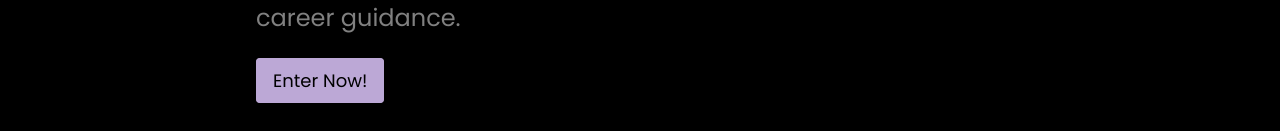
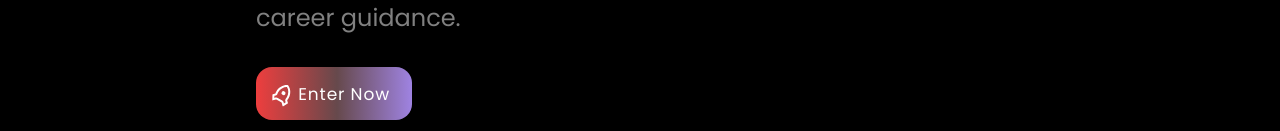
Before and after one commit to salaah-community/Salaah, a React (Create React App) app: page / in a window 1280 px wide. Shown: the part 669-800 px from the top of the page. Built offline with nearby package versions, Linux system fonts and the light colour scheme.

Commit message:
Get started button on the hero section has been animated (rocked format)

```diff
--- a/src/components/Hero.jsx
+++ b/src/components/Hero.jsx
@@ -15,7 +15,18 @@ const Hero = () => {
         <div className="Regular container hero-content">
           <p className="hero-content-text">Connecting our current students with the alumni to recieve career guidance.</p>
           <div>
-            <Link to="/opportunities" className="btn">Enter Now!</Link>
+            {/* <Link to="/opportunities" className="btn">Enter Now!</Link> */}
+            <Link to="/opportunities">
+            {/* <button class="cssbuttons-io-button"> Enter Now
+              <div class="icon">
+                <svg height="24" width="24" viewBox="0 0 24 24" xmlns="http://www.w3.org/2000/svg"><path d="M0 0h24v24H0z" fill="none"></path><path d="M16.172 11l-5.364-5.364 1.414-1.414L20 12l-7.778 7.778-1.414-1.414L16.172 13H4v-2z" fill="currentColor"></path></svg>
+              </div>
+            </button> */}
+            <button>
+              <svg height="24" width="24" viewBox="0 0 24 24" xmlns="http://www.w3.org/2000/svg"><path d="M0 0h24v24H0z" fill="none"></path><path d="M5 13c0-5.088 2.903-9.436 7-11.182C16.097 3.564 19 7.912 19 13c0 .823-.076 1.626-.22 2.403l1.94 1.832a.5.5 0 0 1 .095.603l-2.495 4.575a.5.5 0 0 1-.793.114l-2.234-2.234a1 1 0 0 0-.707-.293H9.414a1 1 0 0 0-.707.293l-2.234 2.234a.5.5 0 0 1-.793-.114l-2.495-4.575a.5.5 0 0 1 .095-.603l1.94-1.832C5.077 14.626 5 13.823 5 13zm1.476 6.696l.817-.817A3 3 0 0 1 9.414 18h5.172a3 3 0 0 1 2.121.879l.817.817.982-1.8-1.1-1.04a2 2 0 0 1-.593-1.82c.124-.664.187-1.345.187-2.036 0-3.87-1.995-7.3-5-8.96C8.995 5.7 7 9.13 7 13c0 .691.063 1.372.187 2.037a2 2 0 0 1-.593 1.82l-1.1 1.039.982 1.8zM12 13a2 2 0 1 1 0-4 2 2 0 0 1 0 4z" fill="currentColor"></path></svg>
+              <span>Enter Now</span>
+            </button>
+            </Link>
           </div>
         </div>
     </motion.div>
--- a/src/styles/Hero.css
+++ b/src/styles/Hero.css
@@ -73,6 +73,7 @@ margin-top: 5%;
 }
 }
 
+
 /* For the animation of the future section */
 .update {
   line-height: 160px;
@@ -89,3 +90,95 @@ margin-top: 5%;
     background-position: 2000px 0;
   }
 }
+
+/* For the Enter now button */
+/* .cssbuttons-io-button {
+  background: #A370F0;
+  color: white;
+  font-family: inherit;
+  padding: 0.35em;
+  padding-left: 1.2em;
+  font-size: 17px;
+  font-weight: 500;
+  border-radius: 0.9em;
+  border: none;
+  letter-spacing: 0.05em;
+  display: flex;
+  align-items: center;
+  box-shadow: inset 0 0 1.6em -0.6em #714da6;
+  overflow: hidden;
+  position: relative;
+  height: 2.8em;
+  padding-right: 3.3em;
+ }
+
+ .cssbuttons-io-button .icon {
+  background: white;
+  margin-left: 1em;
+  position: absolute;
+  display: flex;
+  align-items: center;
+  justify-content: center;
+  height: 2.2em;
+  width: 2.2em;
+  border-radius: 0.7em;
+  box-shadow: 0.1em 0.1em 0.6em 0.2em #7b52b9;
+  right: 0.3em;
+  transition: all 0.3s;
+ }
+
+ .cssbuttons-io-button:hover .icon {
+  width: calc(100% - 0.6em);
+ }
+
+ .cssbuttons-io-button .icon svg {
+  width: 1.1em;
+  transition: transform 0.3s;
+  color: #7b52b9;
+ }
+
+ .cssbuttons-io-button:hover .icon svg {
+  transform: translateX(0.1em);
+ }
+
+ .cssbuttons-io-button:active .icon {
+  transform: scale(0.95);
+ }
+  */
+
+  /* For Enter Now rocket theme button */
+  button {
+    display: flex;
+    align-items: center;
+    font-family: inherit;
+    font-weight: 500;
+    font-size: 17px;
+    padding: 0.8em 1.3em 0.8em 0.9em;
+    color: white;
+    background: #ad5389;
+    /* background: linear-gradient(to right, #0f0c29, #302b63, #24243e); */
+    /* background: radial-gradient(circle, rgba(238,174,202,1) 0%, rgba(243,86,78,1) 100%); */
+    background: linear-gradient(90deg, rgba(238,62,62,1) 0%, rgba(102,73,76,1) 52%, rgba(159,131,226,1) 100%);
+
+    border: none;
+    letter-spacing: 0.05em;
+    border-radius: 16px;
+  }
+
+  button svg {
+    margin-right: 3px;
+    transform: rotate(30deg);
+    transition: transform 0.5s cubic-bezier(0.76, 0, 0.24, 1);
+  }
+
+  button span {
+    transition: transform 0.5s cubic-bezier(0.76, 0, 0.24, 1);
+  }
+
+  button:hover svg {
+    transform: translateX(5px) rotate(90deg);
+  }
+
+  button:hover span {
+    transform: translateX(7px);
+  }
```
